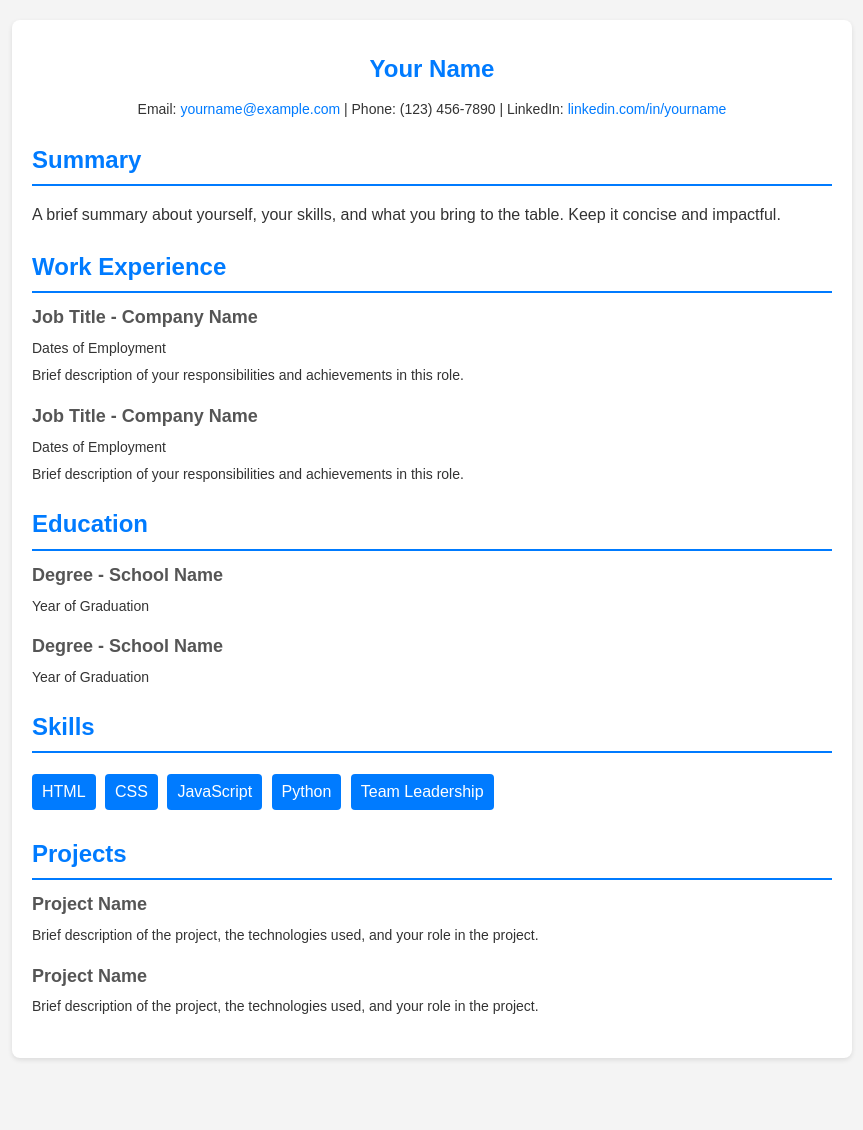
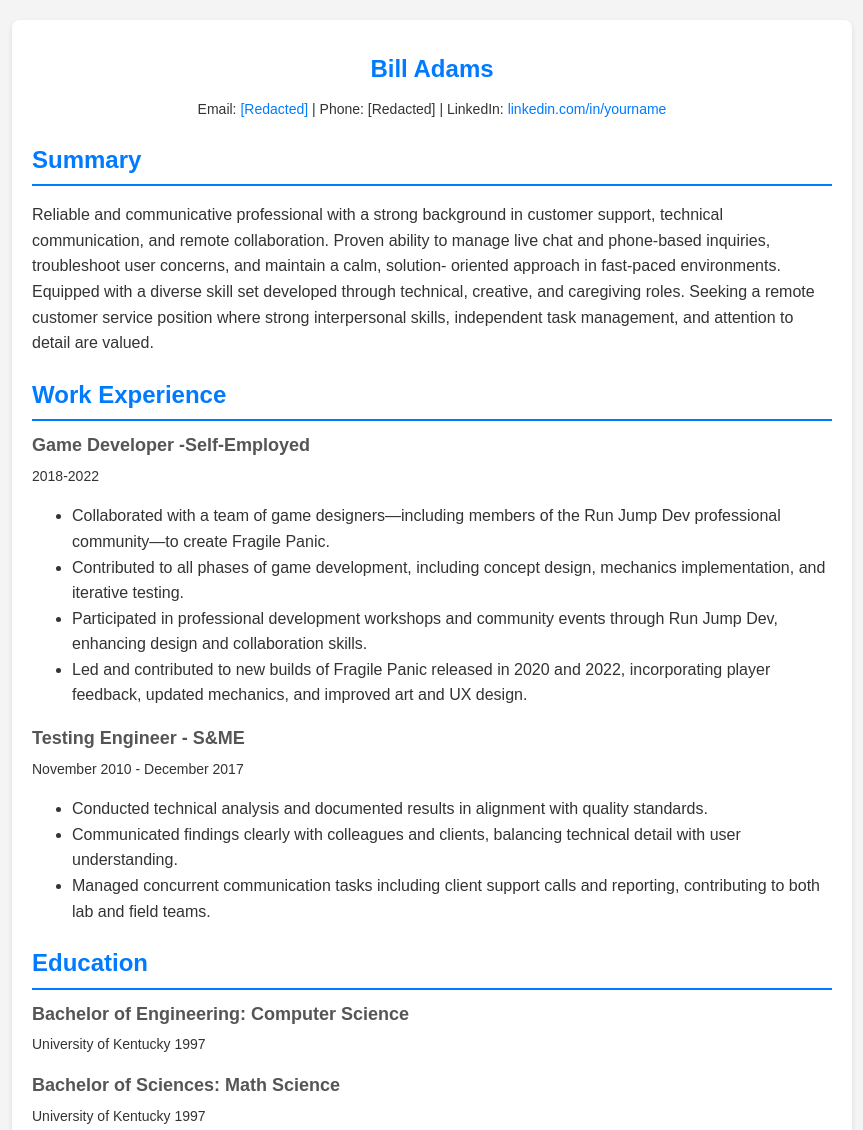
Before and after one commit to Jryvn/Jryvn.github.io, a plain HTML site: page index.html in a window 1280 px wide. Shown: the top 1130 px of the page, without its empty margins (208-1071 px from the left). Before the commit the page ends 1078 px from the top, so only its background shows below. Drawn offline with Linux system fonts and the light colour scheme.

Commit message:
adding info

```diff
--- a/index.html
+++ b/index.html
@@ -78,51 +78,66 @@
     <body>
         <main class="container">
             <section class="header">
-                <h1>Your Name</h1>
+                <h1>Bill Adams</h1>
                 <p class="contact">
                     Email:
                     <a href="mailto:yourname@example.com"
-                        >yourname@example.com</a
+                        >[Redacted]</a
                     >
-                    | Phone: (123) 456-7890 | LinkedIn:
+                    | Phone: [Redacted] | LinkedIn:
                     <a href="#">linkedin.com/in/yourname</a>
                 </p>
             </section>
             <section class="section">
                 <h2>Summary</h2>
                 <p>
-                    A brief summary about yourself, your skills, and what you
-                    bring to the table. Keep it concise and impactful.
+                    Reliable and communicative professional with a strong background in customer support,
+                    technical communication, and remote collaboration. Proven ability to manage live chat
+                    and phone-based inquiries, troubleshoot user concerns, and maintain a calm, solution-
+                    oriented approach in fast-paced environments. Equipped with a diverse skill set developed
+                    through technical, creative, and caregiving roles. Seeking a remote customer service
+                    position where strong interpersonal skills, independent task management, and attention
+                    to detail are valued.
                 </p>
             </section>
             <section class="section">
                 <h2>Work Experience</h2>
                 <div class="item">
-                    <h3>Job Title - Company Name</h3>
-                    <p>Dates of Employment</p>
-                    <p>
-                        Brief description of your responsibilities and
-                        achievements in this role.
-                    </p>
+                <h3>Game Developer -Self-Employed</h3>
+                    <p>2018-2022</p>
+                    <ul>
+                        <li>Collaborated with a team of game designers—including members of the Run Jump Dev
+                            professional community—to create Fragile Panic.</li>
+                        <li>Contributed to all phases of game development, including concept design, mechanics
+                            implementation, and iterative testing.</li>
+                        <li>Participated in professional development workshops and community events through
+                            Run Jump Dev, enhancing design and collaboration skills.</li>
+                        <li>Led and contributed to new builds of Fragile Panic released in 2020 and 2022,
+                            incorporating player feedback, updated mechanics, and improved art and UX design.</li>
+                    </ul>
                 </div>
                 <div class="item">
-                    <h3>Job Title - Company Name</h3>
-                    <p>Dates of Employment</p>
-                    <p>
-                        Brief description of your responsibilities and
-                        achievements in this role.
-                    </p>
+                    <h3>Testing Engineer - S&ME</h3>
+                    <p>November 2010 - December 2017 </p>
+                    <ul>
+                        <li>Conducted technical analysis and documented results in alignment with quality
+                            standards.</li>
+                        <li>Communicated findings clearly with colleagues and clients, balancing technical
+                            detail with user understanding.</li>
+                        <li>Managed concurrent communication tasks including client support calls and reporting,
+                            contributing to both lab and field teams.</li>
+                    </ul>
                 </div>
             </section>
             <div class="section">
                 <h2>Education</h2>
                 <div class="item">
-                    <h3>Degree - School Name</h3>
-                    <p>Year of Graduation</p>
+                    <h3>Bachelor of Engineering: Computer Science</h3>
+                    <p>University of Kentucky 1997</p>
                 </div>
                 <div class="item">
-                    <h3>Degree - School Name</h3>
-                    <p>Year of Graduation</p>
+                    <h3>Bachelor of Sciences: Math Science</h3>
+                    <p>University of Kentucky 1997</p>
                 </div>
             </section>
             <section class="section">
@@ -133,24 +148,23 @@
                         <li>CSS</li>
                         <li>JavaScript</li>
                         <li>Python</li>
-                        <li>Team Leadership</li>
+                        <li>C#</li>
+                        <li>Git</li>
                     </ul>
                 </div>
             </section>
             <section class="section">
                 <h2>Projects</h2>
                 <div class="item">
-                    <h3>Project Name</h3>
+                    <h3><a href="https://jryvn.itch.io/fragile-Panic">Fragile Panic</a></h3>
                     <p>
-                        Brief description of the project, the technologies used,
-                        and your role in the project.
+                        Online game I created with Unity and C#.
                     </p>
                 </div>
                 <div class="item">
-                    <h3>Project Name</h3>
+                    <h3>AboutMe-HTML</h3>
                     <p>
-                        Brief description of the project, the technologies used,
-                        and your role in the project.
+                        Basic project to demonstrate the use of Git and Github.
                     </p>
                 </div>
             </section>
```
